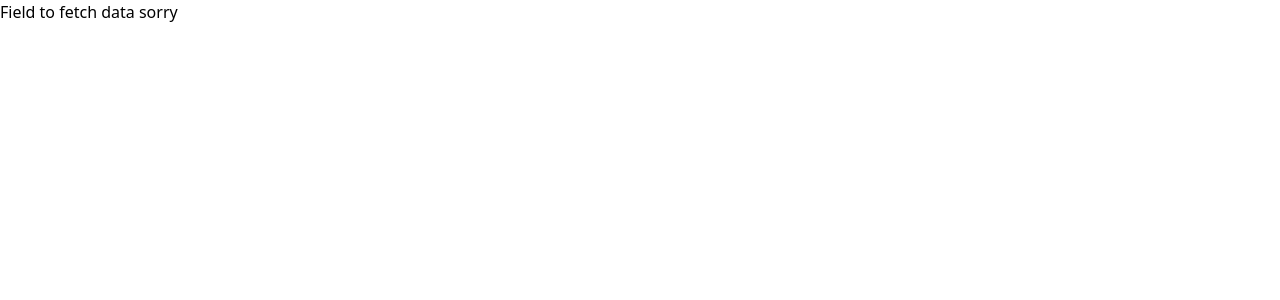
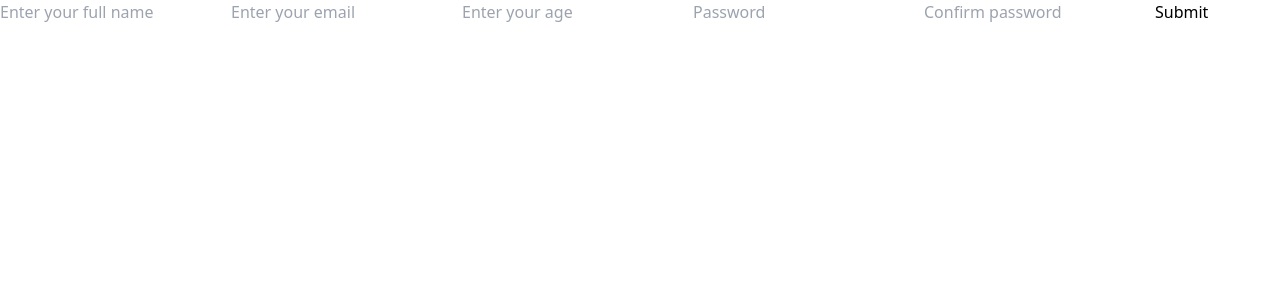
Before and after one commit to XudayfiIbra/Fun-Project, a React (Create React App) app: page / in a window 1280 px wide. Shown: the top 300 px of the page. Built offline with nearby package versions, Linux system fonts and the light colour scheme; no server answers.

Commit message:
react forms

```diff
--- a/src/Core.jsx
+++ b/src/Core.jsx
@@ -1,19 +1,9 @@
-import { QueryClient, QueryClientProvider } from "react-query";
-import { BrowserRouter as Router, Route, Routes } from "react-router-dom";
-import PageOne from "./pages/PageOne";
-import PageTwo from "./pages/PageTwo";
+import Form from "./pages/Forms";
+
 const Core = () => {
-  const client = new QueryClient();
   return (
     <>
-      <QueryClientProvider client={client}>
-        <Router>
-          <Routes>
-            <Route path="/" element={<PageOne />} />
-            <Route path="/page-two" element={<PageTwo />} />
-          </Routes>
-        </Router>
-      </QueryClientProvider>
+      <Form />
     </>
   );
 };
--- /dev/null
+++ b/src/pages/Forms.jsx
@@ -0,0 +1,51 @@
+import { useForm } from "react-hook-form";
+import * as yup from "yup";
+const Form = () => {
+  const { register, handleSubmit } = useForm();
+
+  const schema = yup.object().shape({
+    fullName: yup.string().required(),
+    email: yup.string().email().required(),
+    age: yup.number().integer().positive().min(16).max(80),
+    password: yup.string().min(4).max(30).required(),
+    ConfirmPassword: yup.string().oneOf([yup.ref("password")]),
+  });
+
+  const onSubmit = (data) => {
+    console.log(data);
+  };
+  return (
+    <>
+      <form onSubmit={handleSubmit(onSubmit)}>
+        <input
+          type="text"
+          placeholder="Enter your full name"
+          {...register("FullName")}
+        />
+        <input
+          type="email"
+          placeholder="Enter your email"
+          {...register("email")}
+        />
+        <input
+          type="number"
+          placeholder="Enter your age"
+          {...register("age")}
+        />
+        <input
+          type="password"
+          placeholder="Password"
+          {...register("Password")}
+        />
+        <input
+          type="password"
+          placeholder="Confirm password"
+          {...register("ConfirmPassword")}
+        />
+        <input type="submit" />
+      </form>
+    </>
+  );
+};
+
+export default Form;
```
